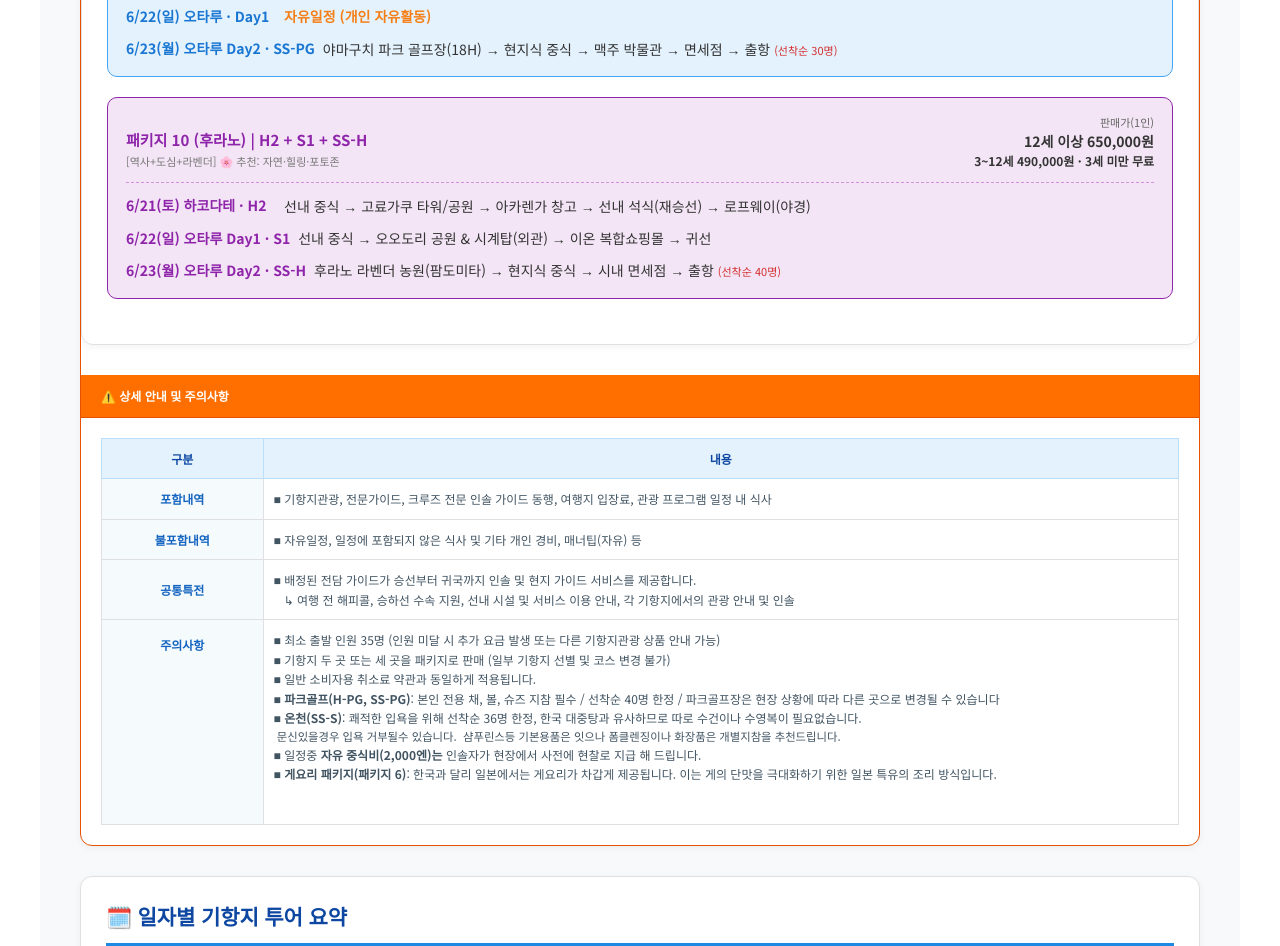
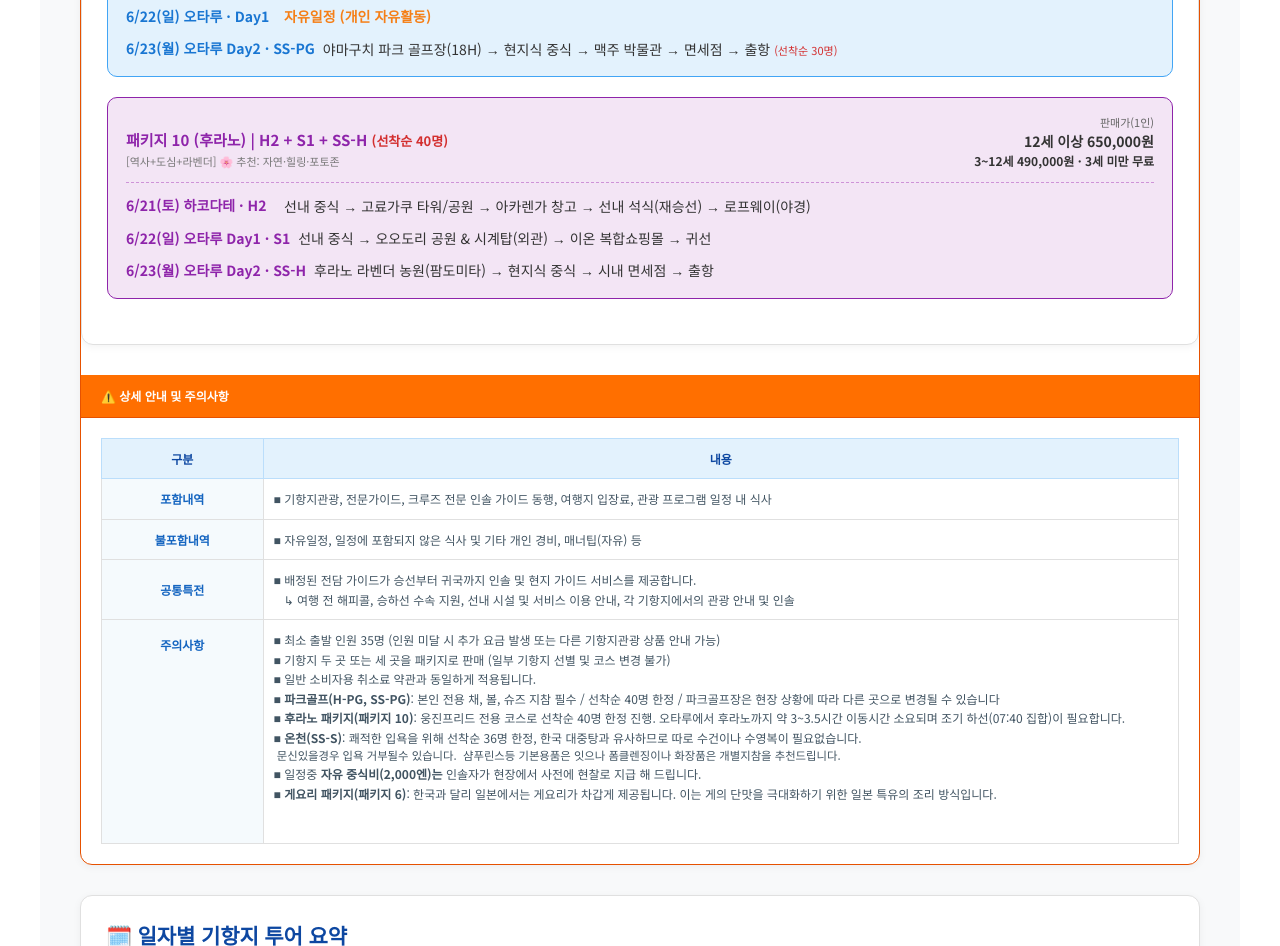
Before and after one commit to galincia-hub/26_mode_new, a plain HTML site: page wj.html in a window 1280 px wide. Shown: the part 3980-4926 px from the top of the page. Drawn offline with nearby package versions, Linux system fonts and the light colour scheme.

Commit message:
feat: Improve package 10 visibility and update notice section
- Move '(선착순 40명)' to package 10 title for better visibility
- Remove '기항지 투어 명단 출발 3주전' line from notice section
- Add Furano package (패키지 10) notice with detailed information

```diff
--- a/wj.html
+++ b/wj.html
@@ -1222,7 +1222,7 @@ Day1</div>
       <div style="border:1px solid #8e24aa;border-radius:10px;background:#f3e5f5;padding:16px 18px;margin-bottom:20px;">
         <div style="display:flex;flex-wrap:wrap;gap:10px;align-items:flex-end;justify-content:space-between;">
           <div>
-            <div style="font-weight:800;color:#8e24aa;font-size:15px;">패키지 10 (후라노) | H2 + S1 + SS-H</div>
+            <div style="font-weight:800;color:#8e24aa;font-size:15px;">패키지 10 (후라노) | H2 + S1 + SS-H <span style="color:#d32f2f;font-size:13px;">(선착순 40명)</span></div>
             <div style="color:#777;font-size:11px;margin-top:2px;">[역사+도심+라벤더] 🌸 추천: 자연·힐링·포토존</div>
           </div>
           <div style="text-align:right;min-width:210px;">
@@ -1242,7 +1242,7 @@ Day1</div>
           </div>
           <div style="display:flex;flex-wrap:wrap;gap:8px;align-items:center;">
             <div style="font-weight:800;color:#8e24aa;min-width:150px;">6/23(월) 오타루 Day2 · SS-H</div>
-            <div style="color:#333;line-height:1.6;">후라노 라벤더 농원(팜도미타) → 현지식 중식 → 시내 면세점 → 출항 <span style="color:#d32f2f;font-size:11px;">(선착순 40명)</span></div>
+            <div style="color:#333;line-height:1.6;">후라노 라벤더 농원(팜도미타) → 현지식 중식 → 시내 면세점 → 출항</div>
           </div>
         </div>
       </div>
@@ -1297,6 +1297,7 @@ Day1</div>
                 ■ 일반 소비자용 취소료 약관과 동일하게 적용됩니다.</span><br><span style="font-size: 12px;">
 
                 ■ </span><strong><span style="font-size: 12px;">파크골프(H-PG, SS-PG)</span></strong><span style="font-size: 12px;">: 본인 전용 채, 볼, 슈즈 지참 필수 / 선착순 40명 한정 / 파크골프장은 현장 상황에 따라 다른 곳으로 변경될 수 있습니다</span><br><span style="font-size: 12px;">
+                ■ </span><strong><span style="font-size: 12px;">후라노 패키지(패키지 10)</span></strong><span style="font-size: 12px;">: 웅진프리드 전용 코스로 선착순 40명 한정 진행. 오타루에서 후라노까지 약 3~3.5시간 이동시간 소요되며 조기 하선(07:40 집합)이 필요합니다.</span><br><span style="font-size: 12px;">
                 ■ </span><strong><span style="font-size: 12px;">온천(SS-S)</span></strong><span style="font-size: 12px;">: 쾌적한 입욕을 위해 선착순 36명 한정, 한국 대중탕과 유사하므로 따로 수건이나 수영복이 필요없습니다.&nbsp;<br></span><p>&nbsp;문신있을경우 입욕 거부될수 있습니다.&nbsp;&nbsp;<span style="color: rgb(65, 84, 98);">샴푸린스등 기본용품은 잇으나 폼클렌징이나 화장품은 개별지참을 추천드립니다.<br></span><span style="color: rgb(65, 84, 98); font-size: 12px;">■ 일정중&nbsp;</span><strong style="color: rgb(65, 84, 98); font-size: 13px;"><span style="font-size: 12px;">자유 중식비(2,000엔)는</span></strong><span style="color: rgb(65, 84, 98); font-size: 12px;">&nbsp;인솔자가 현장에서 사전에 현찰로 지급 해 드립니다.<br></span><span style="color: rgb(65, 84, 98); font-size: 12px;">■ </span><strong style="color: rgb(65, 84, 98); font-size: 13px;"><span style="font-size: 12px;">게요리 패키지(패키지 6)</span></strong><span style="color: rgb(65, 84, 98); font-size: 12px;">: 한국과 달리 일본에서는 게요리가 차갑게 제공됩니다. 이는 게의 단맛을 극대화하기 위한 일본 특유의 조리 방식입니다.</span></p></td>
             </tr>
           </tbody>
```
